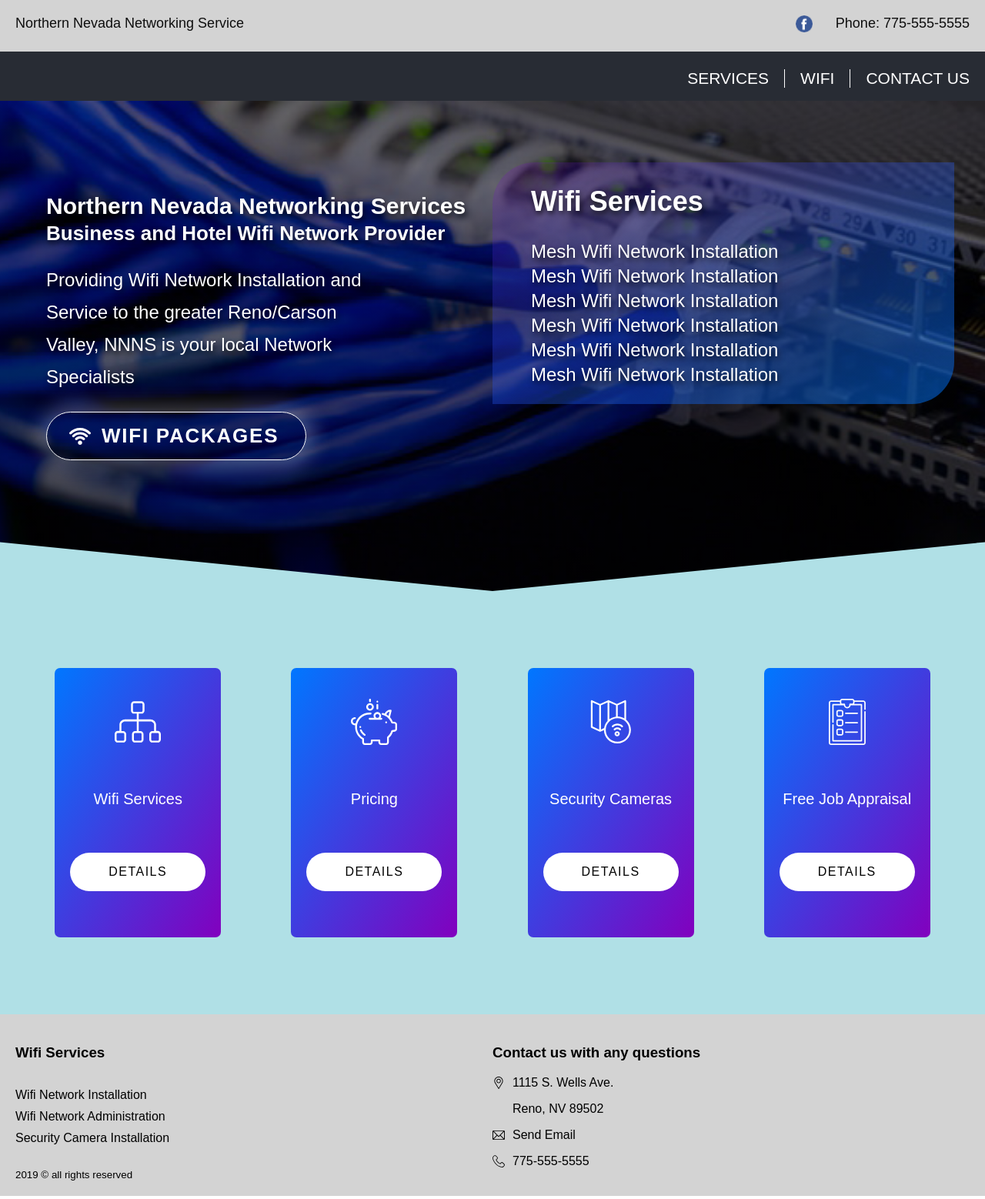
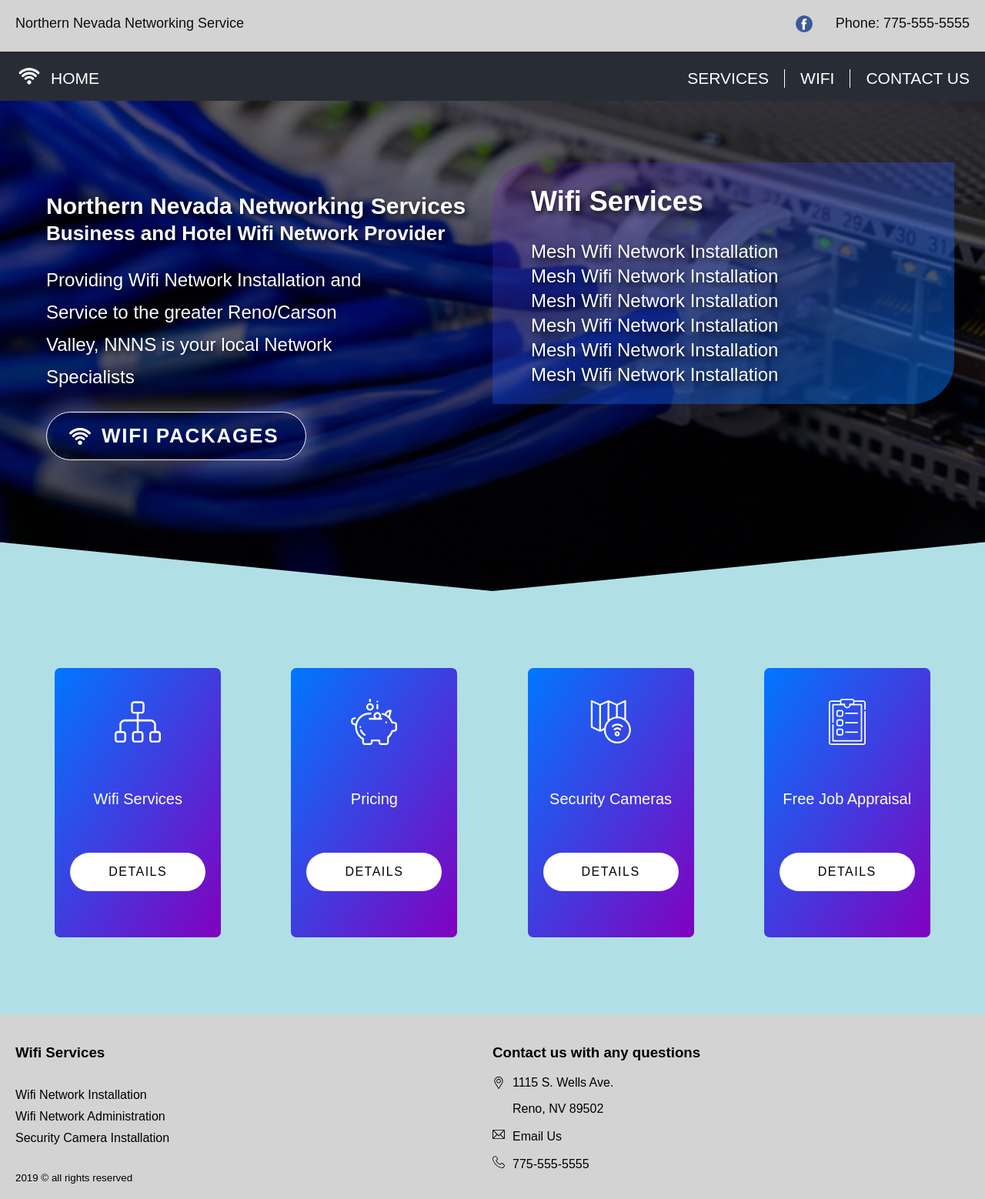
Before and after one commit to wcolts2000/nnns, a React (Create React App) app: page / in a window 1280 px wide. Shown: the whole page at 77% size. Built offline with nearby package versions, Linux system fonts and the light colour scheme; a web font is replaced by a local one.

Commit message:
updated links in header and footer

```diff
--- a/src/App.scss
+++ b/src/App.scss
@@ -72,16 +72,26 @@
         color: aqua;
       }
 
-      &:not(:last-of-type) {
+      &:nth-child(2 ), &:nth-child(3) {
         border-right: 1px solid white;
         padding-right: 2rem;
+      }
+    }
+    .home-link {
+      margin-right: auto;
+      padding-left: 3rem;
+
+      .icon {
+        fill: white;
+        transform: scale(1.7);
+        margin: 0 2rem .25rem 0;
+        transition: all .3s;
 
         &:hover {
-          border-right: 1px solid aqua;
+          fill: aqua;
         }
       }
     }
-
 
   }
 }
--- a/src/components/Footer/Footer.js
+++ b/src/components/Footer/Footer.js
@@ -23,16 +23,19 @@ function Footer() {
         </p>
         <p>Reno, NV 89502</p>
         <p>
+        <a href="mailto:airitsolutionsreno@gmail.com">
           <svg viewBox="0 0 16 16" className="icon">
             <use xlinkHref={`${sprite}#mail`}></use>
           </svg>
-          <a href="mailto:airitsolutionsreno@gmail.com">Send Email</a>
+          Email Us</a>
         </p>
         <p>
-          <svg viewBox="0 0 16 16" className="icon">
-            <use xlinkHref={`${sprite}#phone`}></use>
-          </svg>
-          775-555-5555
+          <a href="tel:775-555-5555">
+            <svg viewBox="0 0 16 16" className="icon">
+              <use xlinkHref={`${sprite}#phone`}></use>
+            </svg>
+            775-555-5555
+          </a>
         </p>
       </div>
     </footer>
--- a/src/components/Header/Header.js
+++ b/src/components/Header/Header.js
@@ -1,6 +1,7 @@
 import React from "react";
 import { Link } from "react-router-dom";
 import SocialHeader from "./SocialHeader";
+import sprite from '../../assets/svg/sprite.svg'
 
 function Header() {
   return (
@@ -9,6 +10,12 @@ function Header() {
         <SocialHeader />
         <header className="App-header">
           <nav className="nav">
+            <Link to="/" className="home-link">
+              <svg viewBox="0 0 60 60" className="icon">
+                <use xlinkHref={`${sprite}#wifi-signal`}></use>
+              </svg>
+              HOME
+            </Link>
             <Link exact to="/services">
               SERVICES
             </Link>
--- a/src/components/Header/SocialHeader.js
+++ b/src/components/Header/SocialHeader.js
@@ -20,7 +20,7 @@ function SocialHeader() {
           height="16px"
         />
       </a>
-      <a href="tel:775-742-3138">Phone: 775-555-5555</a>
+      <a href="tel:775-555-5555">Phone: 775-555-5555</a>
     </nav>
   );
 }
```
